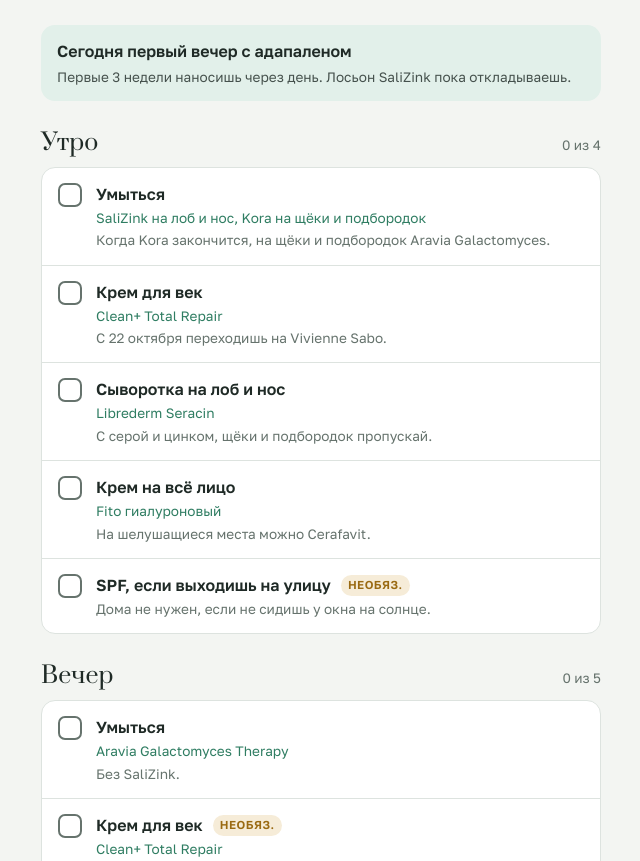
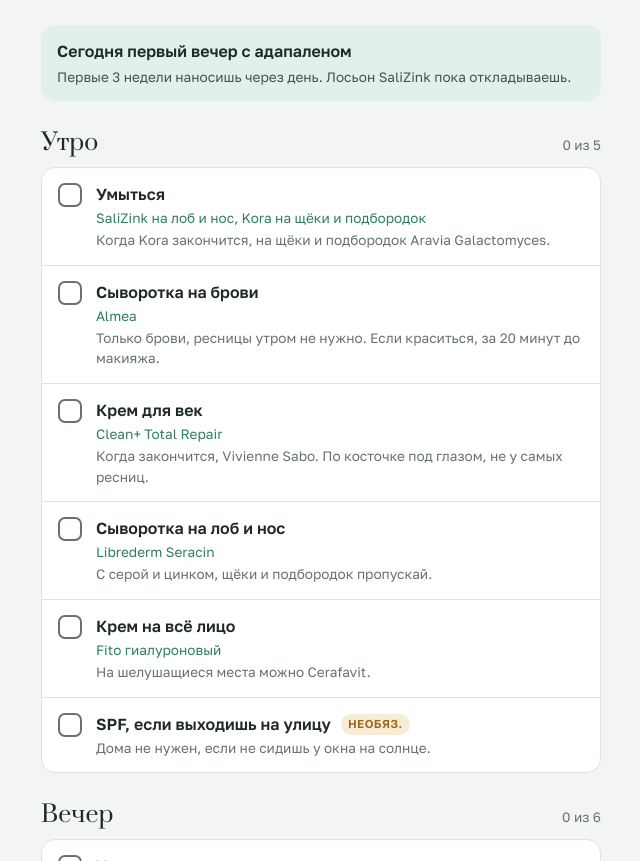
Before and after one commit to SofaLeya/umyvanie, a plain HTML site: page index.html in a window 1280 px wide. Shown: the part 91-952 px from the top of the page, without its empty margins (319-959 px from the left). Drawn offline with Linux system fonts and the light colour scheme.

Commit message:
Add files via upload

```diff
--- a/index.html
+++ b/index.html
@@ -92,7 +92,8 @@
     <ol>
       <li><label class="step"><input type="checkbox" id="am-wash" data-g="am"><span class="txt"><span class="name">Умыться</span><span class="prod">SaliZink на лоб и нос, Kora на щёки и подбородок</span><span class="note">Когда Kora закончится, на щёки и подбородок Aravia Galactomyces.</span></span></label></li>
       <li id="lotion-li"><label class="step"><input type="checkbox" id="am-lotion" data-g="am" data-opt="1"><span class="txt"><span class="name">Лосьон на лоб и нос <span class="tag">через день</span></span><span class="prod">SaliZink лосьон</span><span class="note">Только на лоб и нос, щёки не трогать.</span></span></label></li>
-      <li><label class="step"><input type="checkbox" id="am-eye" data-g="am"><span class="txt"><span class="name">Крем для век</span><span class="prod" id="eye-am-prod"></span><span class="note" id="eye-am-note"></span></span></label></li>
+      <li><label class="step"><input type="checkbox" id="am-brow" data-g="am"><span class="txt"><span class="name">Сыворотка на брови</span><span class="prod">Almea</span><span class="note">Только брови, ресницы утром не нужно. Если краситься, за 20 минут до макияжа.</span></span></label></li>
+      <li><label class="step"><input type="checkbox" id="am-eye" data-g="am"><span class="txt"><span class="name">Крем для век</span><span class="prod">Clean+ Total Repair</span><span class="note">Когда закончится, Vivienne Sabo. По косточке под глазом, не у самых ресниц.</span></span></label></li>
       <li><label class="step"><input type="checkbox" id="am-serum" data-g="am"><span class="txt"><span class="name">Сыворотка на лоб и нос</span><span class="prod">Librederm Seracin</span><span class="note">С серой и цинком, щёки и подбородок пропускай.</span></span></label></li>
       <li><label class="step"><input type="checkbox" id="am-cream" data-g="am"><span class="txt"><span class="name">Крем на всё лицо</span><span class="prod">Fito гиалуроновый</span><span class="note">На шелушащиеся места можно Cerafavit.</span></span></label></li>
       <li><label class="step"><input type="checkbox" id="am-spf" data-g="am" data-opt="1"><span class="txt"><span class="name">SPF, если выходишь на улицу <span class="tag">необяз.</span></span><span class="note">Дома не нужен, если не сидишь у окна на солнце.</span></span></label></li>
@@ -103,7 +104,7 @@
     <div class="sec-head"><h2>Вечер</h2><span class="count" id="c-pm"></span></div>
     <ol>
       <li><label class="step"><input type="checkbox" id="pm-wash" data-g="pm"><span class="txt"><span class="name">Умыться</span><span class="prod">Aravia Galactomyces Therapy</span><span class="note">Без SaliZink.</span></span></label></li>
-      <li><label class="step"><input type="checkbox" id="pm-eye" data-g="pm" data-opt="1"><span class="txt"><span class="name">Крем для век <span class="tag">необяз.</span></span><span class="prod">Clean+ Total Repair</span><span class="note">Сразу после умывания. Если веки сохнут, наноси каждый вечер.</span></span></label></li>
+      <li><label class="step"><input type="checkbox" id="pm-lash" data-g="pm"><span class="txt"><span class="name">Сыворотка для ресниц и бровей</span><span class="prod">Almea</span><span class="note">Тонкая линия по росту верхних ресниц (нижние не трогать) и на брови. На чистую сухую кожу, минимум за 20 минут до сна.</span></span></label></li>
       <li class="ad-only waitstep"><label class="step"><input type="checkbox" id="pm-wait1" data-g="pm"><span class="txt"><span class="name">Подождать 5–10 минут</span><span class="note">Промокни полотенцем, кожа должна стать полностью сухой.</span></span></label><button class="timer" type="button" data-for="pm-wait1" data-min="5">Таймер 5 мин</button></li>
       <li><label class="step"><input type="checkbox" id="pm-buffer" data-g="pm"><span class="txt"><span class="name">Крем на щёки и подбородок</span><span class="prod">Librederm Cerafavit</span><span class="note" id="buffer-note">Буфер от шелушения. Лоб и нос не трогать.</span></span></label></li>
       <li class="ad-only waitstep"><label class="step"><input type="checkbox" id="pm-wait2" data-g="pm"><span class="txt"><span class="name">Подождать 5 минут</span><span class="note">Пока крем впитается и перестанет скользить.</span></span></label><button class="timer" type="button" data-for="pm-wait2" data-min="5">Таймер 5 мин</button></li>
@@ -186,9 +187,6 @@
     document.querySelectorAll(".ad-only").forEach(el => el.hidden = rest);
     document.getElementById("buffer-note").textContent = rest ? "Сегодня без адапалена, просто увлажнить." : "Буфер от шелушения. Лоб и нос не трогать.";
 
-    const vs = today >= "2026-10-22";
-    document.getElementById("eye-am-prod").textContent = vs ? "Vivienne Sabo с бакучиолом" : "Clean+ Total Repair";
-    document.getElementById("eye-am-note").textContent = vs ? "По косточке под глазом, не у самых ресниц." : "С 22 октября переходишь на Vivienne Sabo.";
     boxes.forEach(b => b.checked = !!state[b.id]);
     ["am","pm"].forEach(g=>{
       const req = boxes.filter(b => b.dataset.g===g && !b.dataset.opt && !b.closest("li").hidden && !(rest && b.id==="pm-adapalene"));
```
